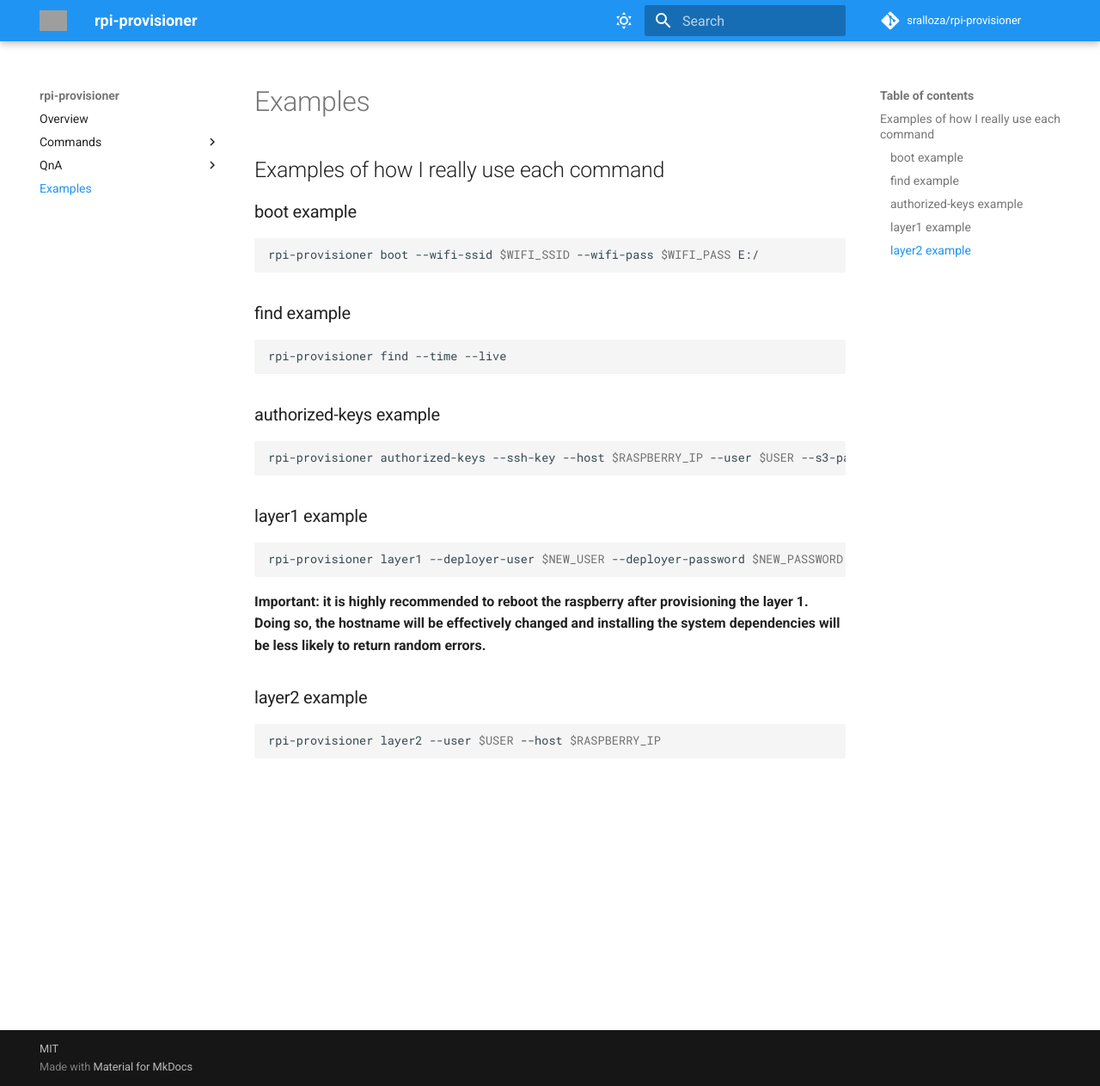
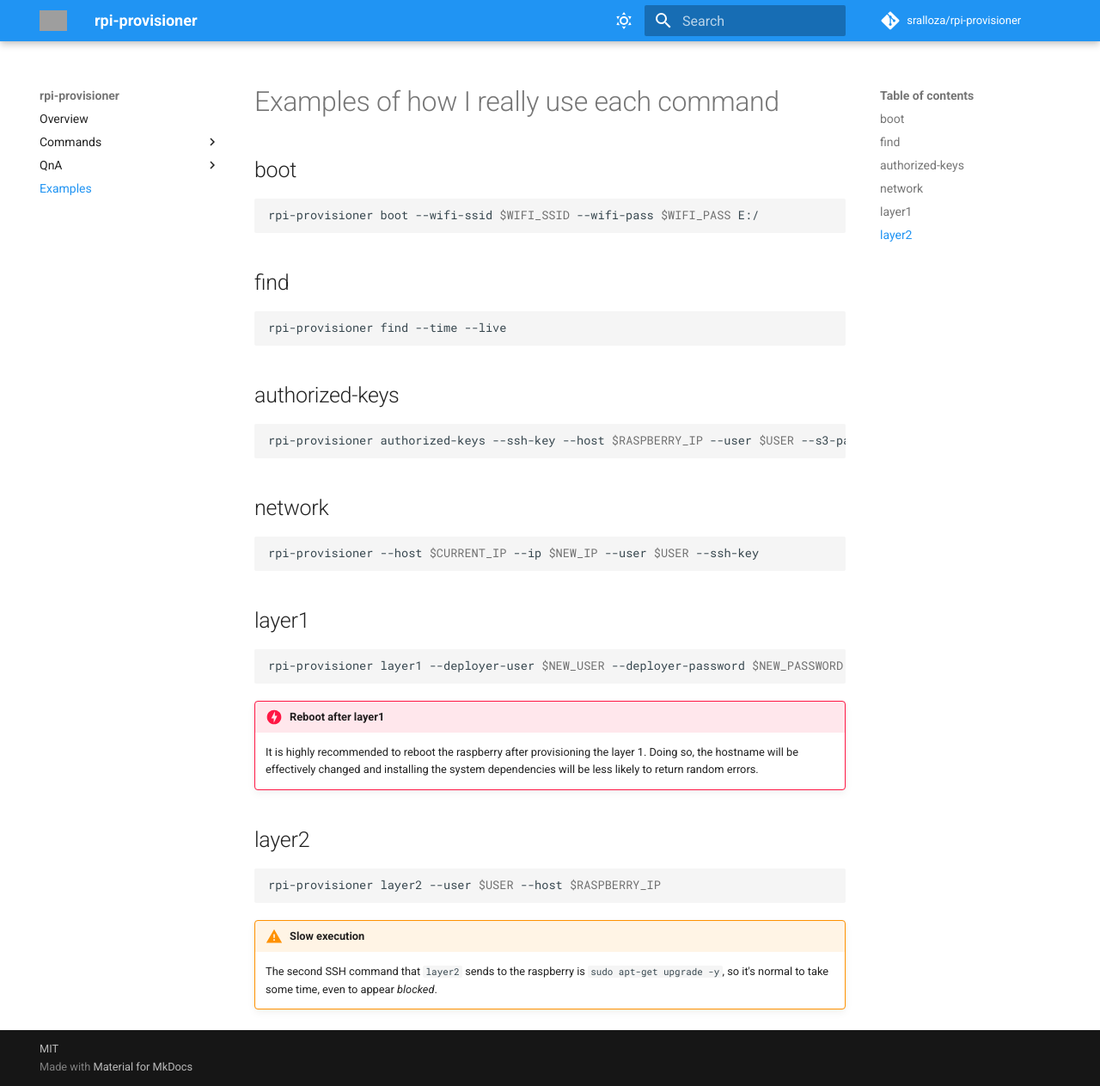
Before and after one commit to sralloza/rpi-provisioner, an MkDocs documentation site: the page built from docs/examples.md, in a window 1280 px wide and 1263 px high. Shown: the whole window at 86% size. Built offline with MkDocs 1.6.1 and Material for MkDocs 9.7.7, drawn with Linux system fonts in a browser that asks for light colours; comment, search, counter and statistics services are not loaded; grey boxes are pictures that could not be loaded.

Commit message:
docs: add more documentation

````diff
--- a/docs/examples.md
+++ b/docs/examples.md
@@ -1,34 +1,43 @@
+# Examples of how I really use each command
 
-## Examples of how I really use each command
-
-### boot example
+## boot
 
 ```shell
 rpi-provisioner boot --wifi-ssid $WIFI_SSID --wifi-pass $WIFI_PASS E:/
 ```
 
-### find example
+## find
 
 ```shell
 rpi-provisioner find --time --live
 ```
 
-### authorized-keys example
+## authorized-keys
 
 ```shell
 rpi-provisioner authorized-keys --ssh-key --host $RASPBERRY_IP --user $USER --s3-path $S3_REGION/$S3_BUCKET/$S3_FILE
 ```
 
-### layer1 example
+## network
+
+```shell
+rpi-provisioner --host $CURRENT_IP --ip $NEW_IP --user $USER --ssh-key
+```
+
+## layer1
 
 ```shell
 rpi-provisioner layer1 --deployer-user $NEW_USER --deployer-password $NEW_PASSWORD --host $RASPBERRY_IP --hostname $HOSTNAME --s3-path $S3_REGION/$S3_BUCKET/$S3_FILE
 ```
 
-**Important: it is highly recommended to reboot the raspberry after provisioning the layer 1. Doing so, the hostname will be effectively changed and installing the system dependencies will be less likely to return random errors.**
+!!! danger "Reboot after layer1"
+    It is highly recommended to reboot the raspberry after provisioning the layer 1. Doing so, the hostname will be effectively changed and installing the system dependencies will be less likely to return random errors.
 
-### layer2 example
+## layer2
 
 ```shell
 rpi-provisioner layer2 --user $USER --host $RASPBERRY_IP
 ```
+
+!!! warning "Slow execution"
+    The second SSH command that `layer2` sends to the raspberry is `sudo apt-get upgrade -y`, so it's normal to take some time, even to appear *blocked*.
--- a/mkdocs.yml
+++ b/mkdocs.yml
@@ -41,7 +41,6 @@
     - layer 1: commands/layer1.md
     - layer 2: commands/layer2.md
   - QnA:
-    # - qna/index.md
     - Find raspberry IP address: qna/find-ip.md
     - Manage SSH keys: qna/ssh-keys-management.md
     - Set up static IP: qna/static-ip.md
@@ -71,8 +70,11 @@
   - pymdownx.caret
   - pymdownx.critic
   - pymdownx.details
+  - pymdownx.highlight
+  - pymdownx.inlinehilite
   - pymdownx.mark
   - pymdownx.smartsymbols
+  - pymdownx.snippets
   - pymdownx.superfences
   - pymdownx.tabbed
   - pymdownx.tilde
````
Also changed, not shown: docs/index.md (+1 -1 lines), docs/qna/find-ip.md (+3 -4 lines), docs/qna/ssh-keys-management.md (+1 -1 lines), docs/qna/static-ip.md (+3 -3 lines).
